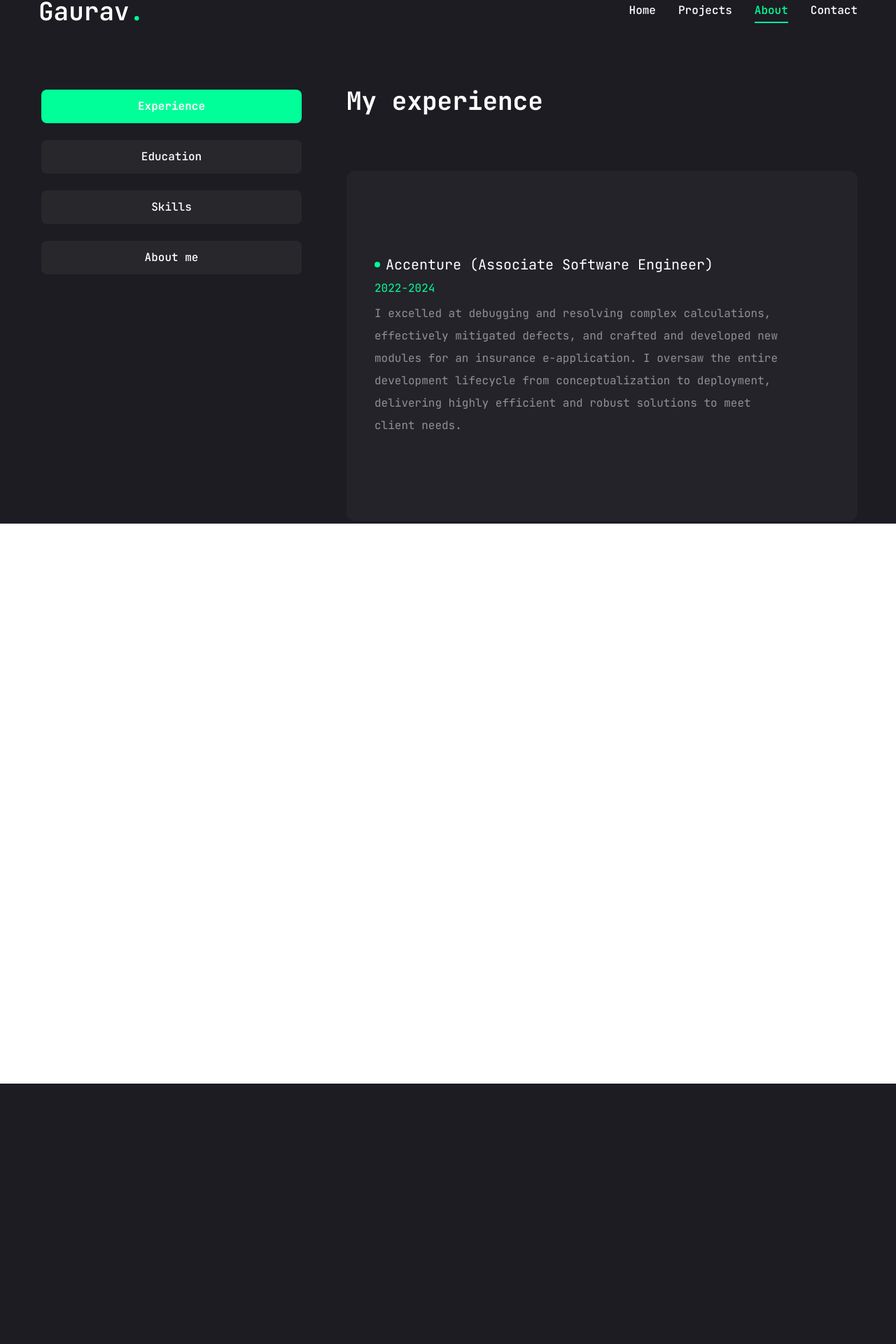
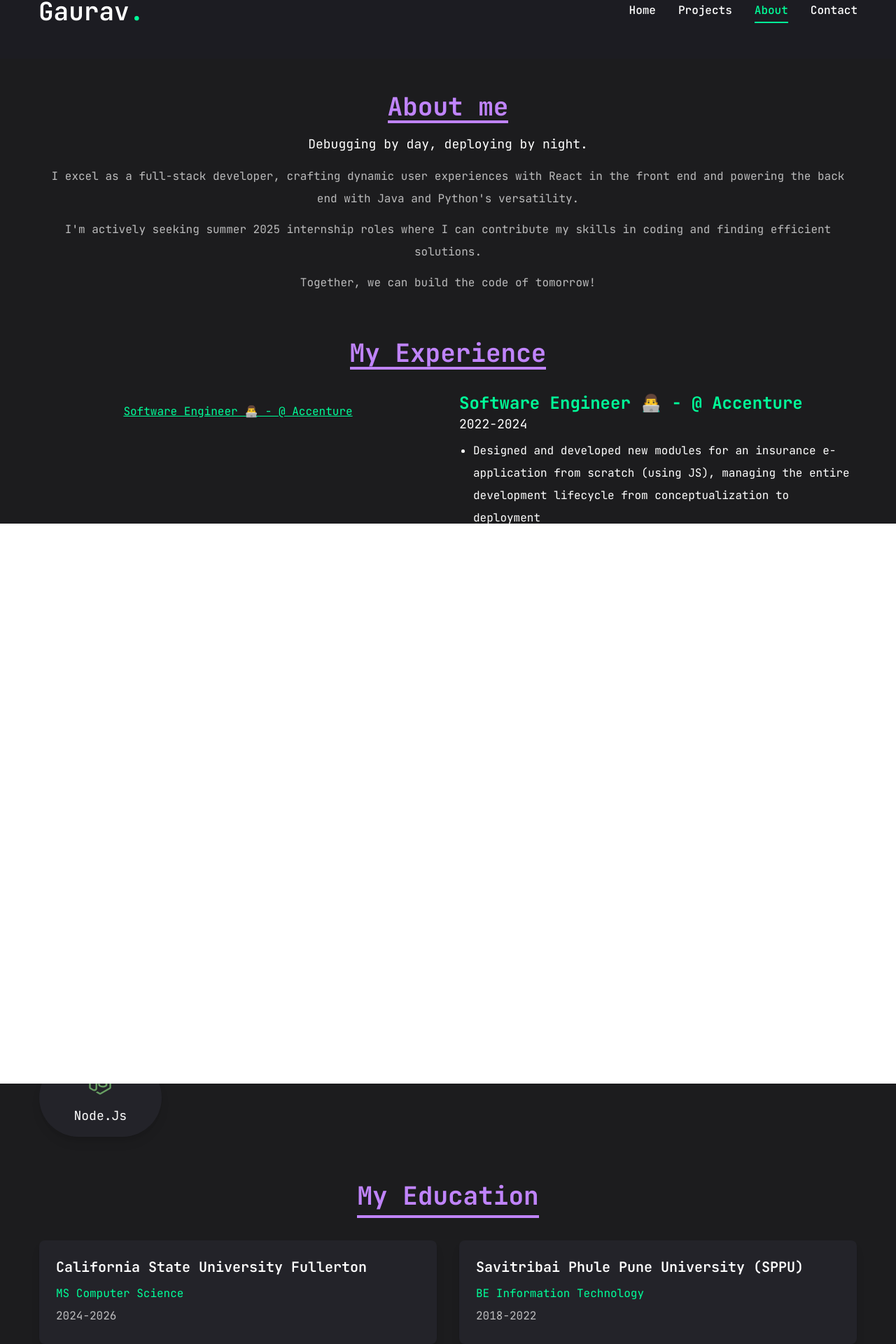
Before and after one commit to ruiner28/MyProfile, a Next.js app: page /resume in a window 1280 px wide. Shown: the part 52-1972 px from the top of the page at 70% size. Before the commit the page ends 800 px from the top, so only its background shows below. Built offline with nearby package versions, Linux system fonts and the light colour scheme.

Commit message:
About section major changes

```diff
--- a/src/app/resume/page.tsx
+++ b/src/app/resume/page.tsx
@@ -1,251 +1,174 @@
 "use client";
 
-import { Description } from "@radix-ui/react-dialog";
 import { FaHtml5, FaCss3, FaReact, FaNodeJs, FaJs } from "react-icons/fa";
+import { SiTailwindcss, SiNextdotjs } from "react-icons/si";
+import { motion } from "framer-motion";
+import { useState } from "react";
 
-import { SiTailwindcss, SiNextdotjs } from "react-icons/si";
-
-//about data
 const about = {
   title: "About me",
   description: "Debugging by day, deploying by night.",
   info: [
     {
-        fieldName: "",
-        fieldValue: "I excel as a full-stack developer, crafting dynamic user experiences with React in the front end and powering the back end with Java and Python's versatility.",
+      fieldValue:
+        "I excel as a full-stack developer, crafting dynamic user experiences with React in the front end and powering the back end with Java and Python's versatility.",
     },
     {
-        fieldName: "",
-        fieldValue: "I'm actively seeking summer 2025 internship roles where I can contribute my skills in coding and finding efficient solutions. ",
+      fieldValue:
+        "I'm actively seeking summer 2025 internship roles where I can contribute my skills in coding and finding efficient solutions.",
     },
     {
-        fieldName: "",
-        fieldValue: "Together, we can build the code of tomorrow!",
+      fieldValue: "Together, we can build the code of tomorrow!",
     },
   ],
 };
 
-//experience data
 const experience = {
-  icon: "assets/resume/badge.svg",
-  title: "My experience",
-
+  title: "My Experience",
   items: [
     {
-      company: "Accenture  (Associate Software Engineer)",
-      position: "Associate Software Engineer",
+      company: "@ Accenture",
+      position: "Software Engineer 👨‍💻",
       duration: "2022-2024",
-      description:
-        "I excelled at debugging and resolving complex calculations, effectively mitigated defects, and crafted and developed new modules for an insurance e-application. I oversaw the entire development lifecycle from conceptualization to deployment, delivering highly efficient and robust solutions to meet client needs.",
+      description: [
+        "Designed and developed new modules for an insurance e-application from scratch (using JS), managing the entire development lifecycle from conceptualization to deployment",
+        "Resolved 50+ complex calculation issues by debugging and mitigating defects in a key insurance application, resulting in a 30% reduction in calculation error rates",
+        "Integrated Jenkins and Bitbucket CI/CD pipelines, reducing deployment time by 25% and accelerating release cycles",
+        "Refactored and streamlined critical e-application code, achieving a 40% boost in performance and cutting page load times by 20%",
+        "Contributed to the full Agile SDLC, designing and developing application functionalities, creating learning materials, and handling deployments.",
+      ],
     },
   ],
 };
 
-//education data
 const education = {
-  icon: "assets/resume/cap.svg",
-  title: "My education",
-  description: "",
+  title: "My Education",
   items: [
     {
-      University: "California State University Fullerton",
-      Major: "🎓  MS Computer Science",
+      university: "California State University Fullerton",
+      major: "MS Computer Science",
       duration: "2024-2026",
     },
     {
-      University: "Savitribai Phule Pune University - (SPPU)",
-      Major: "BE Information Technology",
+      university: "Savitribai Phule Pune University (SPPU)",
+      major: "BE Information Technology",
       duration: "2018-2022",
-    },
-
-  ],
-};
-
-//skills data
-const skills = {
-  title: "My skills",
-  description: "Here's a rundown of the technologies I'm proficient in!",
-  skillList: [
-    {
-      icon: <FaHtml5 />,
-      name: "HTML 5",
-    },
-    {
-      icon: <FaCss3 />,
-      name: "CSS 3",
-    },
-    {
-      icon: <FaJs />,
-      name: "javascript",
-    },
-    {
-      icon: <FaReact />,
-      name: "react.js",
-    },
-    {
-      icon: <SiNextdotjs />,
-      name: "next.js",
-    },
-    {
-      icon: <SiTailwindcss />,
-      name: "tailwind.css",
-    },
-    {
-      icon: <FaNodeJs />,
-      name: "node.js",
     },
   ],
 };
 
-import { Tabs, TabsContent, TabsList, TabsTrigger } from "@/components/ui/tabs";
-import {
-  Tooltip,
-  TooltipContent,
-  TooltipProvider,
-  TooltipTrigger,
-} from "@/components/ui/tooltip";
-
-import { ScrollArea } from "@radix-ui/react-scroll-area";
-import { motion } from "framer-motion";
-import { describe } from "node:test";
+const skills = {
+  title: "My Skills",
+  description: "Here's a rundown of the technologies I'm familiar with!",
+  skillList: [
+    { icon: <FaHtml5 color="#E34F26" />, name: "HTML 5" },
+    { icon: <FaCss3 color="#1572B6" />, name: "CSS 3" },
+    { icon: <FaJs color="#F7DF1E" />, name: "JavaScript" },
+    { icon: <FaReact color="#61DAFB" />, name: "React.js" },
+    { icon: <SiNextdotjs color="#000000" />, name: "Next.js" },
+    { icon: <SiTailwindcss color="#38BDF8" />, name: "Tailwind CSS" },
+    { icon: <FaNodeJs color="#68A063" />, name: "Node.js" },
+  ],
+};
 
 const Resume = () => {
+  const [selectedExperience, setSelectedExperience] = useState(0);
+
   return (
     <motion.div
       initial={{ opacity: 0 }}
-      animate={{
-        opacity: 1,
-        transition: { delay: 2.4, duration: 0.4, ease: "easeIn" },
-      }}
-      className="min-h-[80vh] flex items-center justify-center py-12 xl:py-0"
+      animate={{ opacity: 1, transition: { delay: 0.5, duration: 1 } }}
+      className="min-h-[100vh] bg-[#1c1c1e] text-white"
     >
-      <div className="container mx-auto">
-        <Tabs
-          defaultValue="experience"
-          className="flex flex-col xl:flex-row gap-[60px]"
+      <div className="container mx-auto px-4 py-12">
+        {/* About Section */}
+        <section className="mb-16 text-center flex flex-col items-center">
+          <h3 className="text-4xl font-bold mb-4 text-purple-400 border-b-4 border-purple-400">{about.title}</h3>
+          <p className="text-lg mb-4">{about.description}</p>
+          <ul className="text-white/70 space-y-3">
+            {about.info.map((item, index) => (
+              <li key={index}>{item.fieldValue}</li>
+            ))}
+          </ul>
+        </section>
+
+        {/* Experience Section */}
+        <section className="mb-16">
+  <h3 className="text-4xl font-bold mb-8 text-center text-purple-400">
+    <span className="border-b-4 border-purple-400 inline-block">{experience.title}</span>
+  </h3>
+  <div className="grid grid-cols-1 md:grid-cols-2 gap-8">
+    <div className="flex flex-col gap-4">
+      {experience.items.map((item, index) => (
+        <button
+          key={index}
+          onClick={() => setSelectedExperience(index)}
+          className={`py-3 px-6 rounded-lg transition-colors relative ${
+            selectedExperience === index ? 'underline text-accent' : 'text-white'
+          } hover:underline`}
         >
-          <TabsList className="flex flex-col w-full max-w-[380px] mx-auto xl:mx-0 gap-6">
-            <TabsTrigger value="experience">Experience</TabsTrigger>
-            <TabsTrigger value="education">Education</TabsTrigger>
-            <TabsTrigger value="skills">Skills</TabsTrigger>
-            <TabsTrigger value="about">About me</TabsTrigger>
-          </TabsList>
+          {item.position} - {item.company}
+        </button>
+      ))}
+    </div>
+    <div className="text-white">
+      <div className="mb-6">
+        <h4 className="text-2xl text-accent font-bold">
+          {experience.items[selectedExperience].position} - {experience.items[selectedExperience].company}
+        </h4>
+        <p className="text-lg mb-2">{experience.items[selectedExperience].duration}</p>
+        <ul className="list-disc pl-5 space-y-2">
+          {experience.items[selectedExperience].description.map((desc, idx) => (
+            <li key={idx}>{desc}</li>
+          ))}
+        </ul>
+      </div>
+    </div>
+  </div>
+</section>
 
-          {/* content */}
-          <div className="min-h-[70vh] w-full">
-            {/* experience */}
-            <TabsContent value="experience" className="w-full">
-              <div className="flex flex-col gap-[30px] text-center xl:text-left">
-                <h3 className="text-4xl font-bold gap-[30px]">{experience.title}</h3>
-                <ScrollArea className="h-[400px] mt-[50px]">
-                  <ul className="grid grid-cols-1 gap-[30px]">
-                    {" "}
-                    {/* lg:grid-cols-2  add this to make two cols. */}
-                    {experience.items.map((items, index) => {
-                      return (
-                        <li
-                          key={index}
-                          className="bg-[#232329] h-[500px] py-6 px-10 rounded-xl flex flex-col justify-center items-center lg:items-start gap-1 mb:mx-auto"
-                        >
-                          <div className="flex items-center gap-2">
-                            {/* dot */}
-                            <span className="w-[8px] h-[8px] rounded-full bg-accent"></span>
-                            <p className=" text-xl">{items.company}</p>
-                          </div>
-                          {/*  <h3 className='text-xl max-w-[260px] min-h-[60px] text-center lg:text-left text-white/80'>{items.position}
-                                                </h3> */}
-                          <span className="text-accent">{items.duration}</span>
-                          <p className="max-w-[600px] text-white/50 mx-auto xl:mx-0">
-                            {items.description}
-                          </p>
-                        </li>
-                      );
-                    })}
-                  </ul>
-                </ScrollArea>
-              </div>
 
-            </TabsContent>
 
-            {/* education */}
-            <TabsContent value="education" className="w-full">
-              <div className="flex flex-col gap-[30px] text-center xl:text-left">
-                <h3 className="text-4xl font-bold">{education.title}</h3>
-                <p className="max-w-[600px] text-white/60 mx-auto xl:mx-0">
-                  {education.description}
-                </p>
-                <ScrollArea className="h-[400px]">
-                  <ul className="grid grid-cols-1 lg:grid-cols-2 gap-[30px]">
-                    {education.items.map((items, index) => {
-                      return (
-                        <li
-                          key={index}
-                          className="bg-[#232329] h-[184px] py-6 px-10 rounded-xl flex flex-col justify-center items-center lg:items-start gap-1"
-                        >
-                          <span className="text-accent">{items.duration}</span>
-                          <h3 className="text-xl max-w-[260px] min-h-[60px] text-center lg:text-left">
-                            {items.University}
-                          </h3>
-                          <div className="flex items-center gap-3">
-                            {/* dot */}
-                            <span className="w-[6px] h-[6px] rounded-full bg-accent"></span>
-                            <p className="text-white/60">{items.Major}</p>
-                          </div>
-                        </li>
-                      );
-                    })}
-                  </ul>
-                </ScrollArea>
-              </div>
-            </TabsContent>
+        {/* Skills Section */}
+        <section className="mb-16">
+          <h2 className="text-4xl font-bold mb-4 text-center text-purple-400">
+  <span className="border-b-4 border-purple-400 inline-block">{skills.title}</span>
+</h2>
 
-            {/* skills */}
-            <TabsContent value="skills" className="w-full h-full">
-              <div className="flex flex-col gap-[30px]">
-                <div className="flex flex-col gap-[30px] text-center xl:text-left">
-                  <h3 className="text-4xl font-bold">{skills.title}</h3>
-                  <p className="max-w-[600px] text-white/60 mx-auto xl:mx-0">
-                    {skills.description}
-                  </p>
-                </div>
-                <ul className="grid grid-cols-2 sm:grid-cols-3 md:grid-cols-4 xl:gap-[30px] gap-4">
-                  {skills.skillList.map((skill, index) => {
-                    return <li key={index}>
-                        <TooltipProvider delayDuration={100}>
-                            <Tooltip>
-                                <TooltipTrigger className="w-full h-[150px] bg-[#232329] rounded-xl flex justify-center items-center group ">
-                                    <div className="text-6xl group-hover:text-accent transition-all duration-300">{skill.icon}</div>
-                                </TooltipTrigger>
-                                <TooltipContent>
-                                    <p className="capitalize">{skill.name}</p>
-                                </TooltipContent>
-                            </Tooltip>
-                        </TooltipProvider>
-                    </li>;
-                  })}
-                </ul>
-              </div>
-            </TabsContent>
+          <p className="text-center mb-6">{skills.description}</p>
+          <ul className="grid grid-cols-3 sm:grid-cols-4 md:grid-cols-6 gap-6">
+            {skills.skillList.map((skill, index) => (
+              <motion.li
+                key={index}
+                whileHover={{ scale: 1.1 }}
+                className="bg-[#232329] p-4 rounded-full shadow-lg flex flex-col items-center justify-center"
+              >
+                <div className="text-4xl">{skill.icon}</div>
+                <p className="mt-4 capitalize text-lg">{skill.name}</p>
+              </motion.li>
+            ))}
+          </ul>
+        </section>
 
-            {/* about */}
-            <TabsContent value="about" className="w-full text-center xl:text-left">
-            <div className="flex flex-col gap-[30px]">
-                <h3 className="text-4xl font-bold">{about.title}</h3>
-                <p className="h2 text-white/70">{about.description}</p>
-                <ul className="grid grid-cols-1 gap-y-6 max-w-[620px] mx-auto xl:mx-0">
-                    {about.info.map((item,index) => {
-                        return (
-                            <li key={index}>
-                                <span>{item.fieldName}</span>
-                                <span className="text-white/60">{item.fieldValue}</span>
-                            </li>
-                        );
-                    })}
-                </ul>
-              </div>
-            </TabsContent>
-          </div>
-        </Tabs>
+        {/* Education Section */}
+        <section>
+  <h3 className="text-4xl font-bold mb-8 text-center text-purple-400">
+    <span className="border-b-4 border-purple-400 inline-block pb-2">{education.title}</span>
+  </h3>
+  <div className="grid grid-cols-1 sm:grid-cols-2 gap-8">
+    {education.items.map((item, index) => (
+      <div
+        key={index}
+        className="bg-[#232329] p-6 rounded-lg shadow-lg hover:bg-[#35353a] transition-colors"
+      >
+        <h3 className="text-xl font-semibold text-white mb-2">{item.university}</h3>
+        <p className="text-accent">{item.major}</p>
+        <p className="text-white/70">{item.duration}</p>
+      </div>
+    ))}
+  </div>
+</section>
+
       </div>
     </motion.div>
   );
```
Also changed, not shown: src/components/ui/MobileNav.tsx (+7 -7 lines).
